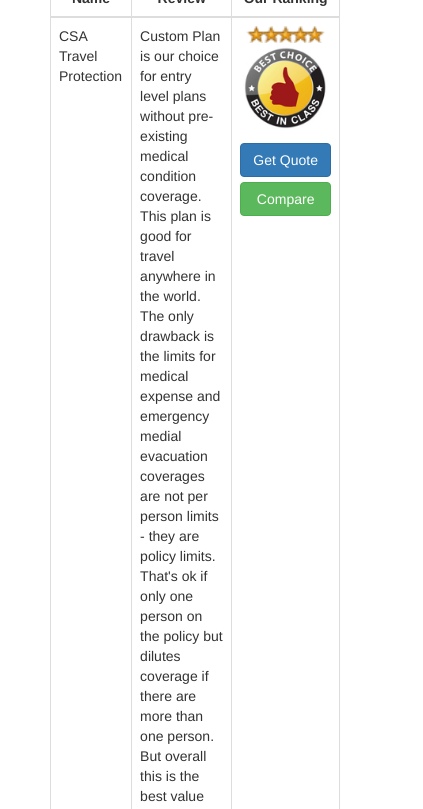
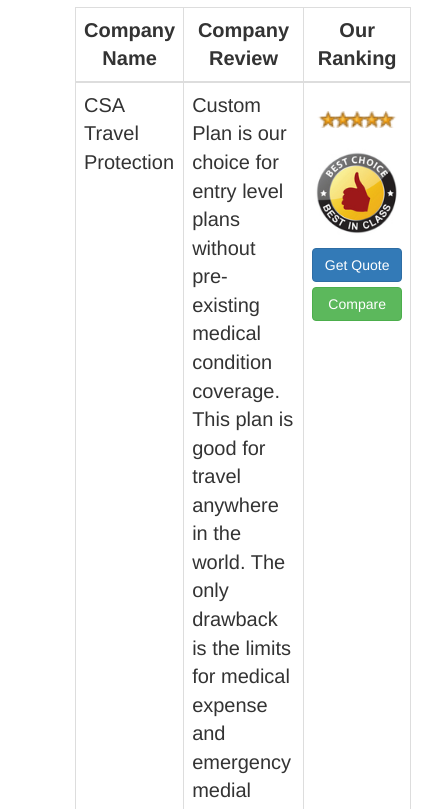
Before and after one commit to Jcook894/Responsive_table, a plain HTML site: page index.html in a window 390 px wide. Shown: the part 141-950 px from the top of the page, 423 px wide, since content can reach past the window. Drawn offline with nearby package versions, Linux system fonts and the light colour scheme.

Commit message:
Feat: Changed font-size when in mobile.

```diff
--- a/style.css
+++ b/style.css
@@ -1,3 +1,7 @@
+body{
+  font-size: 2em;
+}
+
 .value-lvl{
   text-align: center;
 }
@@ -7,19 +11,26 @@
 }
 
 
+
 .table-padding{
-  padding-left: 50px;
-  padding-right: 50px;
+  padding-left: 75px;
+  padding-right: 75px;
 }
 
 
 .img-center{
+  padding-top: 20px;
   margin: auto;
   width: 100%;
 }
 
 @media only screen and (min-device-width : 320px) and (max-device-width : 480px) {
 
+  body{
+    font-size: 1em;
+  }
+
+
 .table-padding{
   padding-left: 0px;
   padding-right: 0px;
```
